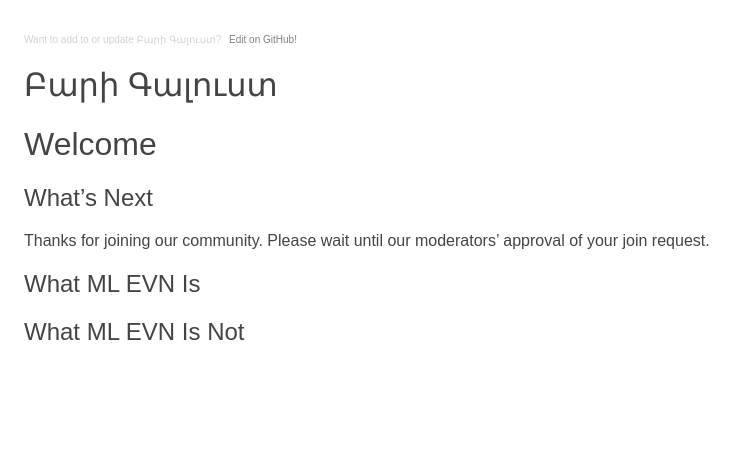
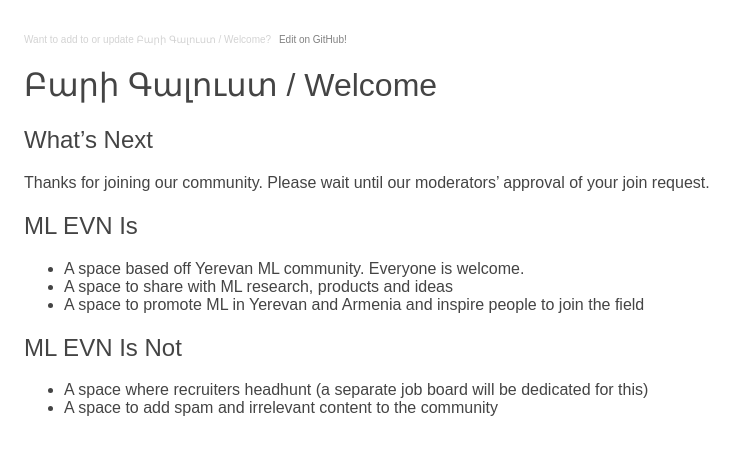
Before and after one commit to MLEVN/mlevn.github.io, a Jekyll site: the page built from welcome/index.md, in a window 1280 px wide. Shown: the top 455 px of the page, without its empty margins (0-748 px from the left). Built offline with Jekyll 4.4.1, drawn with Linux system fonts in a browser that asks for light colours; nearby versions of some CDN libraries; our own code applies the rules of GitHub Pages for plain Markdown files.

Commit message:
add rules 1.0 to the welcome page

```diff
--- a/welcome/index.md
+++ b/welcome/index.md
@@ -1,12 +1,15 @@
-# Բարի Գալուստ
-# Welcome
+# Բարի Գալուստ / Welcome
 
 ## What's Next
 Thanks for joining our community.
 Please wait until our moderators' approval of your join request.
 
 
-## What ML EVN Is
+## ML EVN Is
+- A space based off Yerevan ML community. Everyone is welcome.
+- A space to share with ML research, products and ideas
+- A space to promote ML in Yerevan and Armenia and inspire people to join the field
 
-
-## What ML EVN Is Not
+## ML EVN Is Not
+- A space where recruiters headhunt (a separate job board will be dedicated for this)
+- A space to add spam and irrelevant content to the community
```
